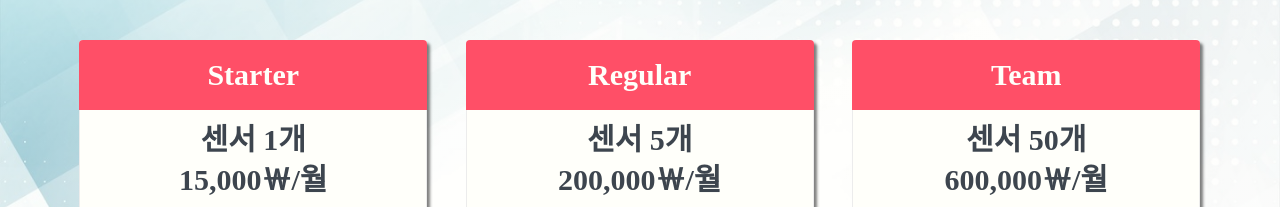
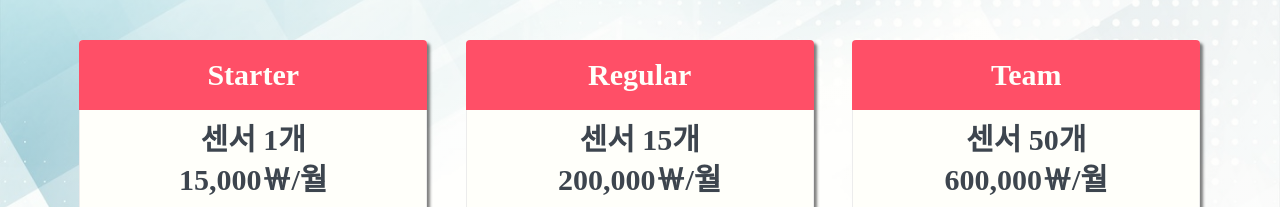
Before and after one commit to litmuscloud/litmuscloud.github.io, a plain HTML site: page pricing.html in a window 1280 px wide. Shown: the part 1000-1207 px from the top of the page. Drawn offline with nearby package versions, Linux system fonts and the light colour scheme; a script that the page names is missing.

Commit message:
fix pricing typo

```diff
--- a/pricing.html
+++ b/pricing.html
@@ -80,7 +80,7 @@
         <h3 class="heading-4 pricing">Regular</h3>
       </div>
       <div class="pricingcontentblock">
-        <h1 class="heading-4 pricing dark">센서 5개</h1>
+        <h1 class="heading-4 pricing dark">센서 15개</h1>
         <h1 class="heading-4 pricing dark">200,000￦/월</h1>
         <div class="lineblock pricing"></div>
         <div class="text-block-4 dark">온라인 대시보드 제공</div>
```
